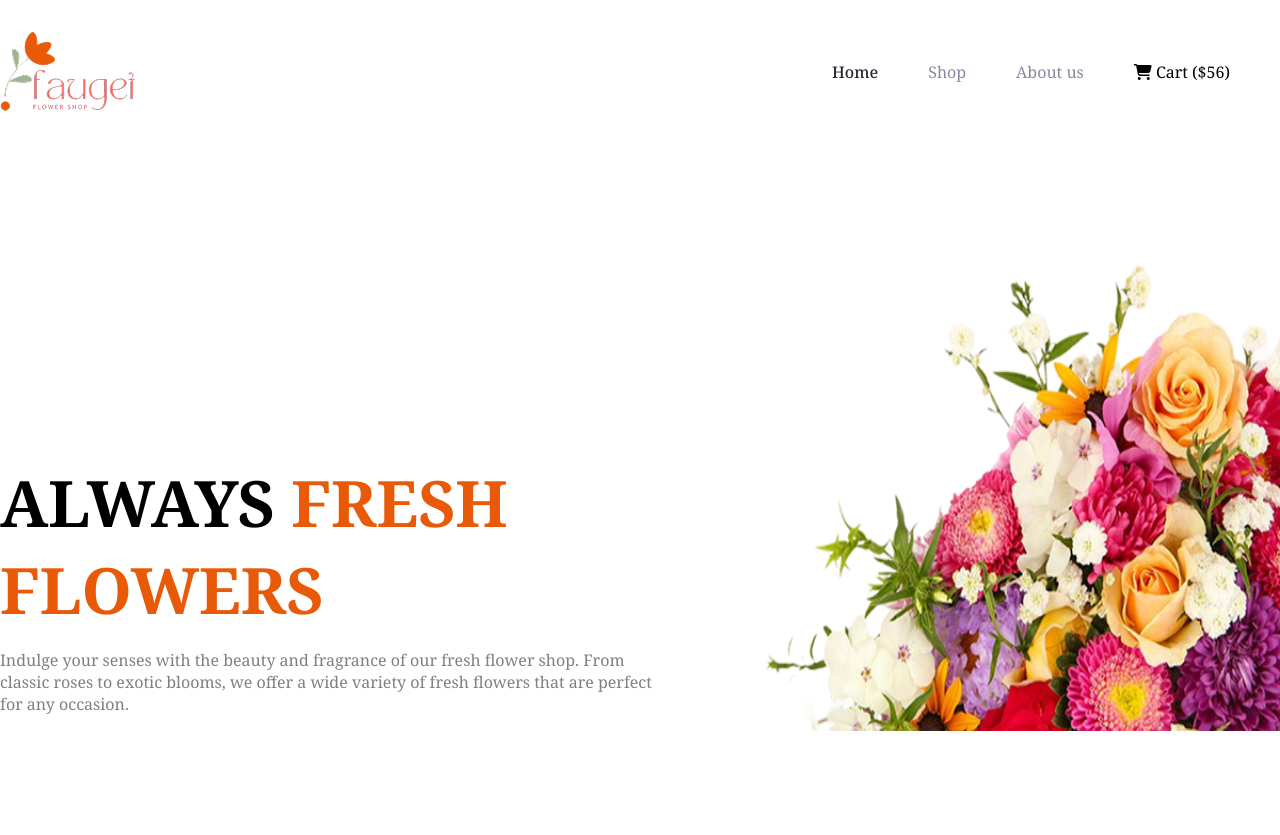
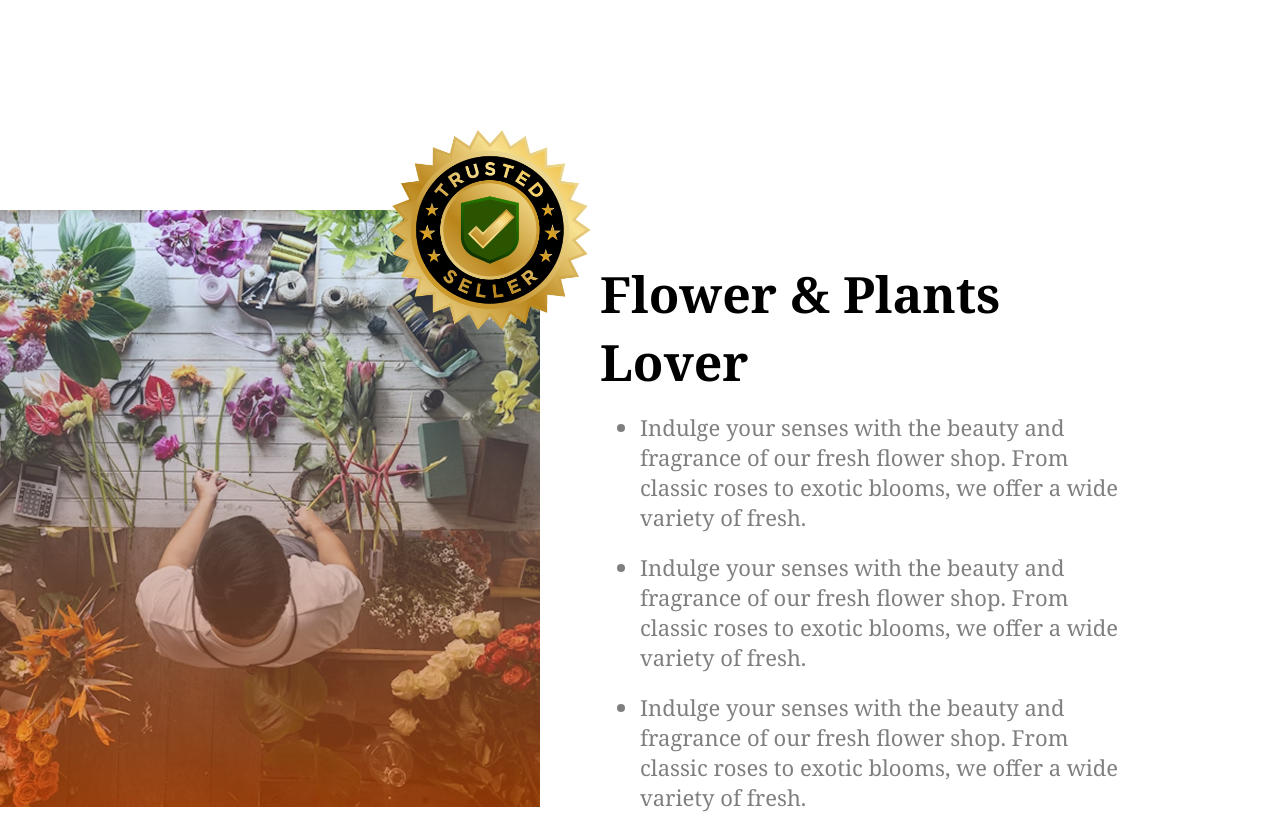
Before and after one commit to sohebakhter/assignment-2, a plain HTML site: page index.html in a window 1280 px wide. Shown: the top 835 px of the page. Drawn offline with Linux system fonts and the light colour scheme.

Commit message:
added plant lover section

```diff
--- a/index.html
+++ b/index.html
@@ -10,7 +10,7 @@
 </head>
 
 <body class="noto-serif-font">
-    <header class="">
+    <header class="hide">
         <nav>
             <img src="assets/logo.png" alt="">
             <div class="nav-links">
@@ -37,10 +37,11 @@
     </header>
     <main>
         <!-- Plants Section -->
-        <section class="plants">
+        <section class="plants hide">
             <div class="card-title">
                 <h3 class="plant-title"> <span class="color2">Our</span> Plants</h3>
-                <p class="plant-description color1">Indulge your senses with the beauty and fragrance of our fresh flower shop.
+                <p class="plant-description color1">Indulge your senses with the beauty and fragrance of our fresh
+                    flower shop.
                     From <br> classic roses to exotic blooms, we offer a wide variety of fresh.</p>
             </div>
             <div class="plant-cards">
@@ -118,6 +119,24 @@
                 </div>
             </div>
         </section>
+
+        <section class="lover">
+            <div>
+                <img src="assets/flower-store.png" alt="">
+                <img id="badge" src="assets/trusted-badge.png" alt="">
+            </div>
+            <div class="lover-content">
+                <h3 class="lover-title">Flower & Plants Lover</h3>
+                <ul class="lover-description">
+                    <li>Indulge your senses with the beauty and fragrance of our fresh flower shop. From classic roses
+                        to exotic blooms, we offer a wide variety of fresh.</li>
+                    <li>Indulge your senses with the beauty and fragrance of our fresh flower shop. From classic roses
+                        to exotic blooms, we offer a wide variety of fresh.</li>
+                    <li>Indulge your senses with the beauty and fragrance of our fresh flower shop. From classic roses
+                        to exotic blooms, we offer a wide variety of fresh.</li>
+                </ul>
+            </div>
+        </section>
     </main>
     <footer>
 
--- a/styles/assignment.css
+++ b/styles/assignment.css
@@ -119,3 +119,35 @@ nav {
   font-weight: bold;
  margin-top: 1px;
 }
+
+/* lover ralated style */
+.lover{
+  display: flex;
+  gap: 60px;
+  margin-top: 210px;
+}
+
+.lover-content{
+  width: 540px;
+}
+
+.lover-title{
+  font-size: 50px;
+  font-weight: bold;
+  margin-bottom: 0;
+
+}
+
+.lover-description li{
+  font-size: 22px;
+  color: rgba(0, 0, 0, 0.5);
+  margin-bottom: 20px;
+}
+
+#badge{
+  position: absolute;
+  margin-top: -120px;
+  margin-left: -190px;
+  width: 280px;
+  height: 280px;
+}
```
